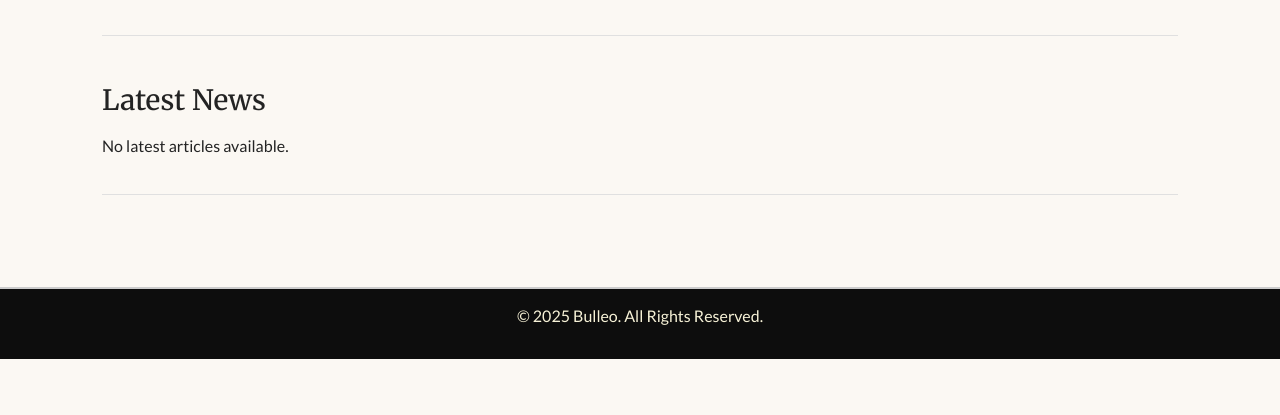
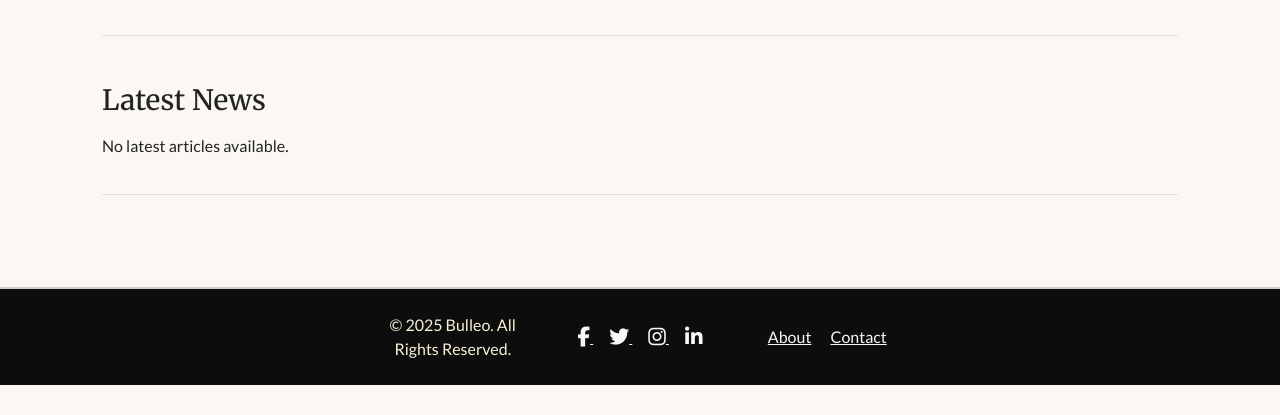
Before and after one commit to Merrick101/bulleo, a Django app: page / in a window 1280 px wide. Shown: the part 385-800 px from the top of the page. Run offline with Django 4.2, Linux system fonts and the light colour scheme; data that the repository does not hold is empty; parts of the project's set-up code (start-up, migrations or seed data) failed here and were passed over; some libraries are stand-ins or nearby versions.

Commit message:
Add about page, create view and add path to url patterns, create additional templates for 404 and 500 pages

```diff
--- a/apps/news/urls.py
+++ b/apps/news/urls.py
@@ -1,7 +1,7 @@
 from django.urls import path
 from .views import (
     homepage, search_articles, article_detail, vote_comment, post_comment,
-    edit_comment, delete_comment, reply_to_comment, report_comment, toggle_like, toggle_save, contact_view
+    edit_comment, delete_comment, reply_to_comment, report_comment, toggle_like, toggle_save, contact_view, about_view
 )
 
 app_name = "news"
@@ -9,6 +9,7 @@ app_name = "news"
 urlpatterns = [
     path('', homepage, name='homepage'),
     path('contact/', contact_view, name='contact'),
+    path('about/', about_view, name='about'),
     path('search/', search_articles, name='search_results'),
     path('article/<int:article_id>/', article_detail, name='article_detail'),
     path('articles/<int:article_id>/toggle_like/', toggle_like, name='toggle_like'),
--- a/apps/news/views.py
+++ b/apps/news/views.py
@@ -93,6 +93,10 @@ def contact_view(request):
         form = ContactForm()
 
     return render(request, 'news/contact.html', {'form': form})
+
+
+def about_view(request):
+    return render(request, 'news/about.html')
 
 
 def search_articles(request):
--- a/templates/base.html
+++ b/templates/base.html
@@ -136,9 +136,34 @@
     {% block content %}{% endblock %}
   </div>
 
-  <footer class="custom-footer">
-    <div class="container text-center">
-      <p>&copy; 2025 Bulleo. All Rights Reserved.</p>
+  <footer class="custom-footer py-4">
+    <div class="container">
+      <div class="row align-items-center">
+        <!-- Left: Copyright -->
+        <div class="col-md-4 text-center text-md-left mb-3 mb-md-0">
+          <p class="mb-0">&copy; 2025 Bulleo. All Rights Reserved.</p>
+        </div>
+        <!-- Center: Social Media Icons -->
+        <div class="col-md-4 text-center mb-3 mb-md-0">
+          <a href="https://facebook.com" target="_blank" class="text-light me-3 social-icon">
+            <i class="fab fa-facebook-f fa-lg"></i>
+          </a>
+          <a href="https://twitter.com" target="_blank" class="text-light me-3 social-icon">
+            <i class="fab fa-twitter fa-lg"></i>
+          </a>
+          <a href="https://instagram.com" target="_blank" class="text-light me-3 social-icon">
+            <i class="fab fa-instagram fa-lg"></i>
+          </a>
+          <a href="https://linkedin.com" target="_blank" class="text-light social-icon">
+            <i class="fab fa-linkedin-in fa-lg"></i>
+          </a>
+        </div>
+        <!-- Right: Extra Links -->
+        <div class="col-md-4 text-center text-md-right">
+          <a href="{% url 'news:about' %}" class="text-light footer-link me-3">{% trans "About" %}</a>
+          <a href="{% url 'news:contact' %}" class="text-light footer-link">{% trans "Contact" %}</a>
+        </div>
+      </div>
     </div>
   </footer>
 
@@ -161,6 +186,11 @@
           </a>
         </li>
         <li>
+          <a href="{% url 'news:about' %}">
+            <i class="fas fa-circle-info"></i>About
+          </a>
+        </li>
+        <li>
           <a href="{% url 'news:contact' %}">
             <i class="fas fa-envelope me-2"></i>Contact
           </a>
```
Also changed, not shown: templates/404.html (added, +9 -0 lines), templates/500.html (added, +9 -0 lines), templates/news/about.html (added, +30 -0 lines).
